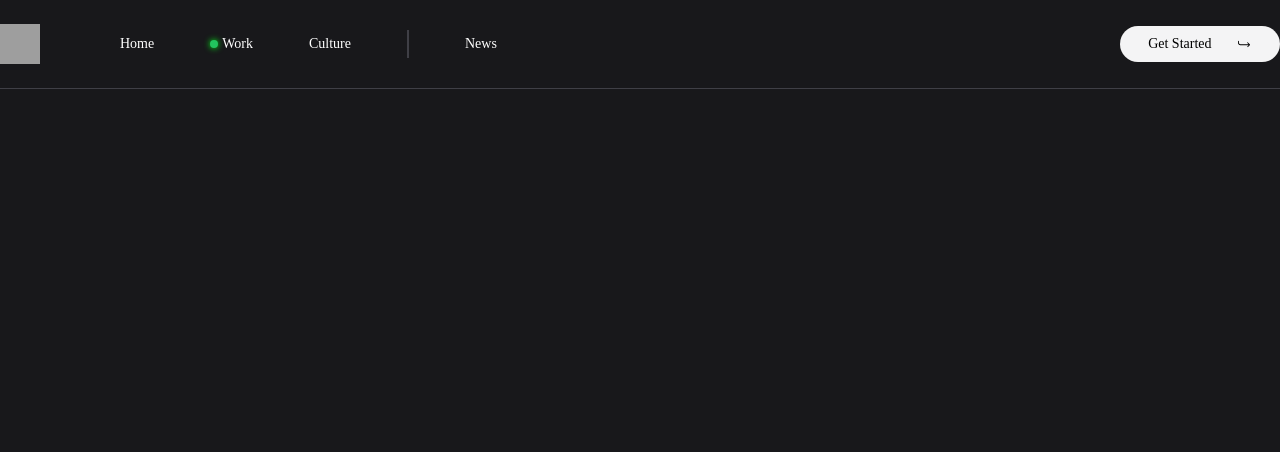
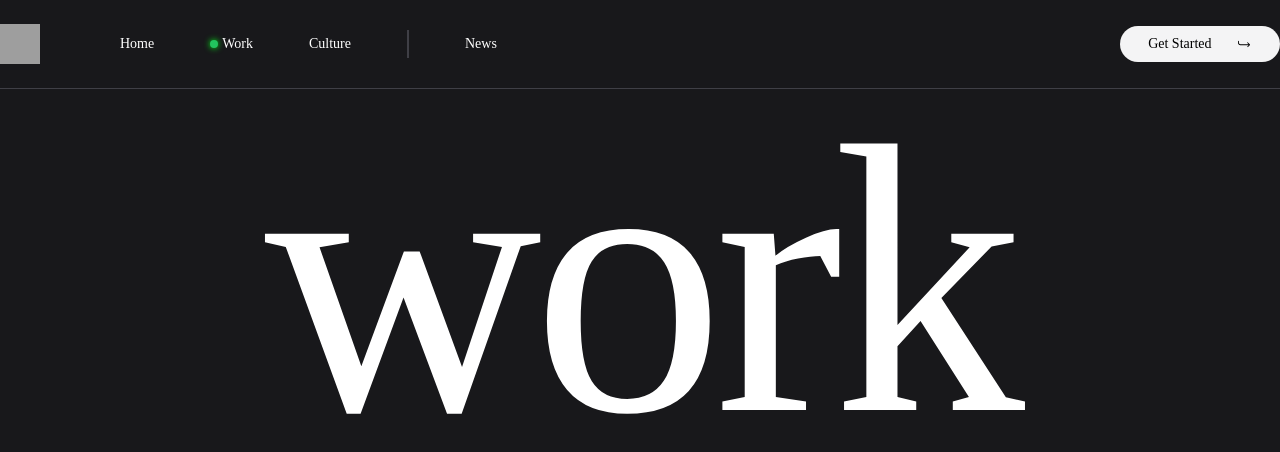
Before and after one commit to PavelRiajul/Refokus, a React (Vite) app: page / in a window 1280 px wide. Shown: the top 452 px of the page. Built offline with nearby package versions, Linux system fonts and the light colour scheme; grey boxes are pictures that could not be loaded.

Commit message:
work-component-done

```diff
--- a/src/App.jsx
+++ b/src/App.jsx
@@ -1,10 +1,12 @@
 import Navbar from "./Components/Navbar"
+import Work from "./Components/Work"
 
 
 function App() {
   return (
     <div className="w-full h-screen bg-zinc-900 text-white font-['satoshi']">
      <Navbar/>
+     <Work/>
 
     </div>
   )
--- /dev/null
+++ b/src/Components/Work.jsx
@@ -0,0 +1,28 @@
+
+
+function Work() {
+  var images =[
+    {url:"https://cdn.prod.website-files.com/664dc8b6bc52b504509197f0/66bf07ff7266875aeb792e36_All%20Voices%20-%204%203.webp",top:"50%", let:"50%", isActive:false},
+    {url:"https://cdn.prod.website-files.com/664dc8b6bc52b504509197f0/6697d8b3d1998e49106060db_Maniv%20-%204%203.webp", top:"56%", let:"44%", isActive:false},
+    {url:"https://cdn.prod.website-files.com/664dc8b6bc52b504509197f0/6697d81b5919f738bad40a7c_Silvr%20-4%203.webp", top:"45%", let:"56%", isActive:false},
+    {url:"https://cdn.prod.website-files.com/664dc8b6bc52b504509197f0/6697d405786d15acd0e22a91_Kablamo%20-%204%203.webp", top:"60%", let:"53%", isActive:false},
+  ]
+  return (
+    <div className="w-ful">
+        <div className="max-w-screen-xl mx-auto text-center relative">
+            <h1 className="text-[30vw] leading-none font-medium select-none tracking-tight">work</h1>
+
+            <div className="w-full h-full  absolute top-0">
+              {images.map(
+                (elem,index)=>
+                  (elem.isActive && (
+                  <img className=" absolute w-60 rounded-lg -translate-x-[50%] -translate-y-[50%]" key={index} src={elem.url} style={{top: elem.top, left: elem.let}}
+                   alt="" />) )
+              )}
+            </div>
+        </div>
+    </div>
+  )
+}
+
+export default Work
```
